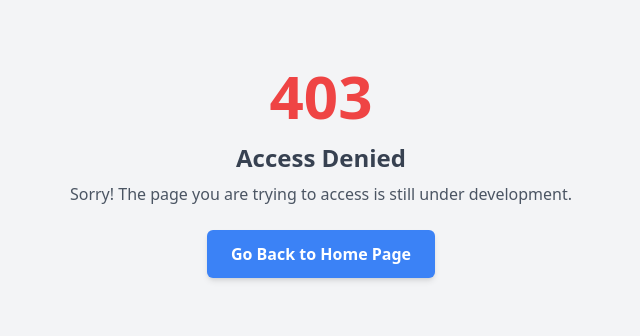
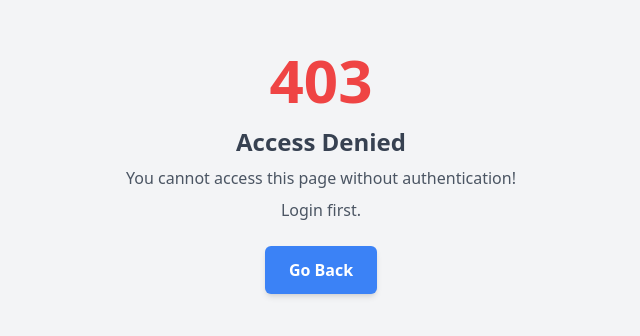
Before and after one commit to 2Professionals/daily_stories_frontend, an Angular app: page /access-denied in a window 1280 px wide. Shown: the part 228-564 px from the top of the page, without its empty margins (319-959 px from the left). Built offline with nearby package versions, Linux system fonts and the light colour scheme; no server answers.

Commit message:
access denied page text updated

```diff
--- a/src/components/access-denied/access-denied.component.html
+++ b/src/components/access-denied/access-denied.component.html
@@ -2,10 +2,11 @@
   <h1 class="text-6xl font-bold text-red-500">403</h1>
   <h2 class="text-2xl font-semibold mt-4">Access Denied</h2>
   <p class="mt-2 text-gray-600">
-      Sorry! The page you are trying to access is still under development.
+    You cannot access this page without authentication!
   </p>
+  <p class="mt-2 text-gray-600">Login first.</p>
   <button
-      class="mt-6 px-6 py-3 bg-blue-500 text-white font-semibold rounded-md shadow-md hover:bg-blue-600"
-      routerLink="/">Go Back to Home Page
+    class="mt-6 px-6 py-3 bg-blue-500 text-white font-semibold rounded-md shadow-md hover:bg-blue-600 cursor-pointer"
+    routerLink="/">Go Back
   </button>
 </div>
```
Lines whose indentation alone changed are shown as unchanged.
